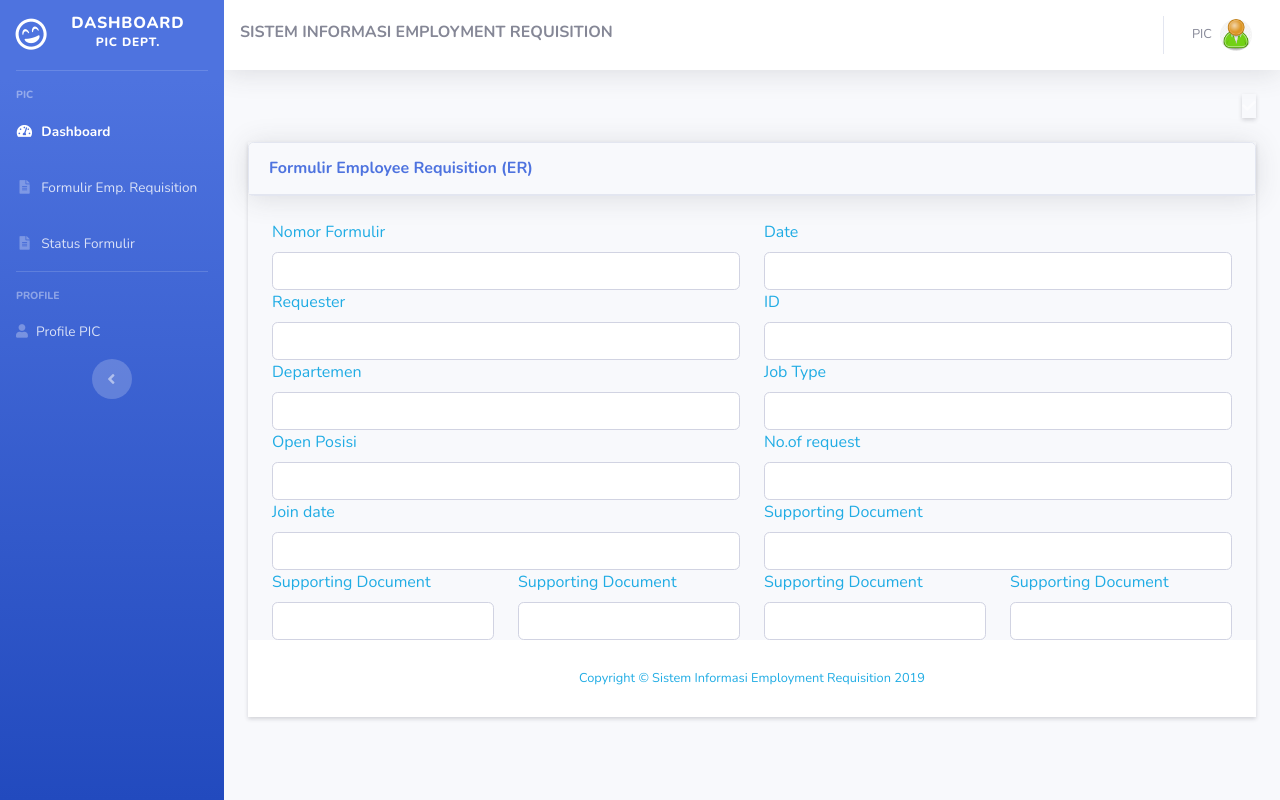
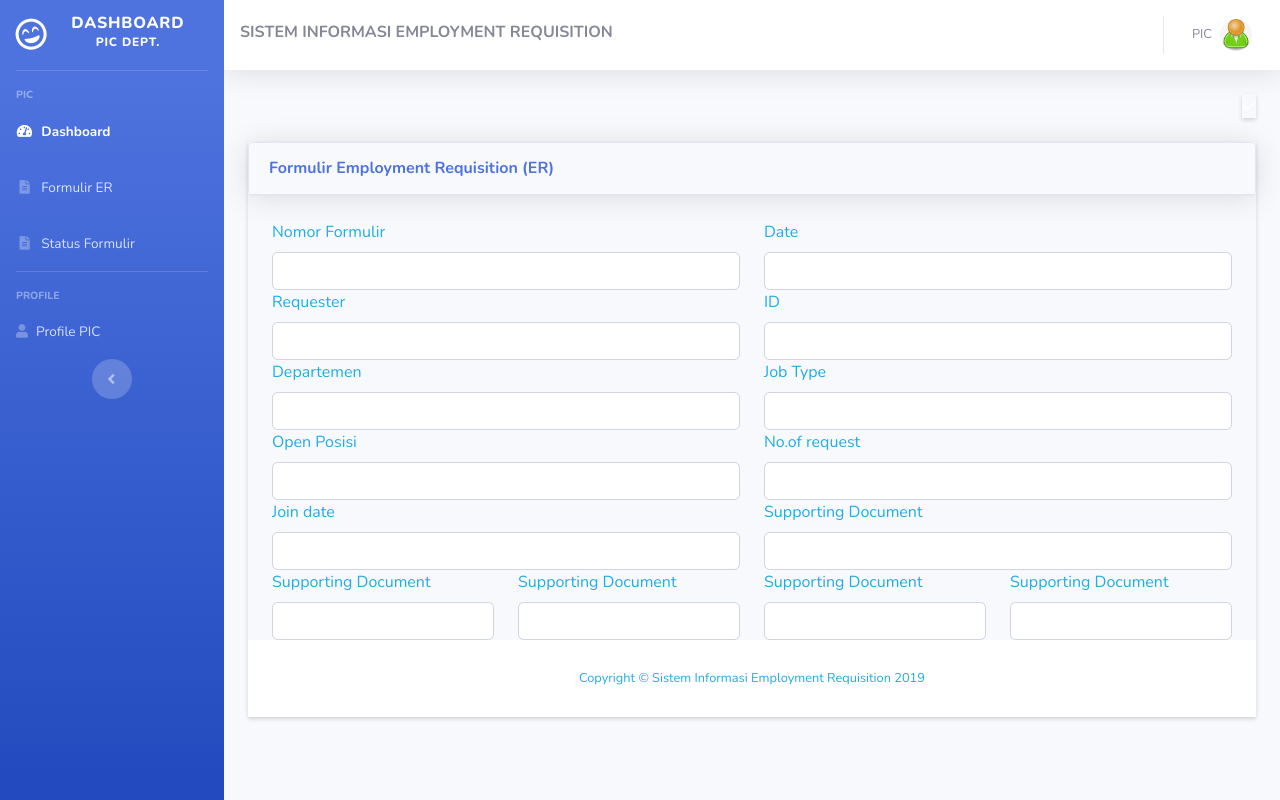
Before and after one commit to alan96320/Employment-Requisition, a PHP site: page /pic/formER.php in a window 1280 px wide. Run offline with PHP 8.4, Linux system fonts and the light colour scheme; the visitor is signed in with stand-in values (Sample User, id 1); data comes from the database, SQL or seed files in the repository.

Commit message:
update
Laporan, sidebar pic, form PIC

```diff
--- a/components/sidebar-pic.php
+++ b/components/sidebar-pic.php
@@ -28,7 +28,7 @@
   <li class="nav-item">
     <a class="nav-link collapsed" href="./formER.php">
       <i class="fas fa-fw fa-file-alt"></i>
-      <span> Formulir Emp. Requisition </span>
+      <span> Formulir ER </span>
     </a>
   </li>
 
--- a/pic/formER.php
+++ b/pic/formER.php
@@ -71,7 +71,7 @@ $rows = $stm->fetchAll(PDO::FETCH_ASSOC);
   <!-- Data Tables  -->
   <div class="card shadow mb-4">
     <div class="card-header py-3">
-      <h6 class="m-0 font-weight-bold text-primary">Formulir Employee Requisition (ER)</h6>
+      <h6 class="m-0 font-weight-bold text-primary">Formulir Employment Requisition (ER)</h6>
     </div>
   </div>
 
```
Also changed, not shown: 1 other file.
